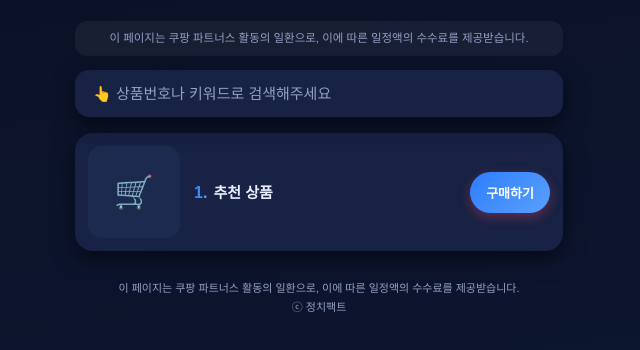
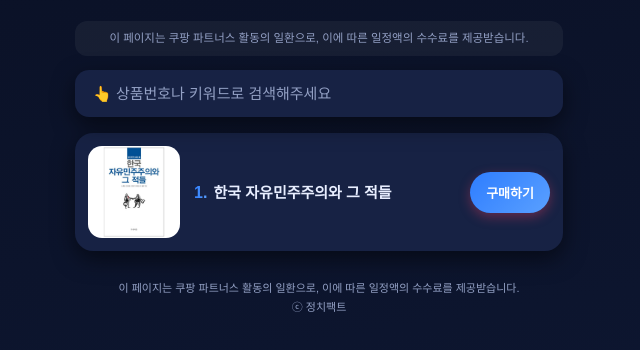
Before and after one commit to shop1649/fact, a plain HTML site: page index.html in a window 1280 px wide. Shown: the part 184-534 px from the top of the page, without its empty margins (321-961 px from the left). Drawn offline with Linux system fonts and the light colour scheme.

Commit message:
상품 갱신 2026-09-06 18:05

```diff
--- a/index.html
+++ b/index.html
@@ -63,9 +63,9 @@
 <div class="notice">이 페이지는 쿠팡 파트너스 활동의 일환으로, 이에 따른 일정액의 수수료를 제공받습니다.</div>
 <input class="search" id="q" type="search" placeholder="👆 상품번호나 키워드로 검색해주세요"
  oninput="for(const c of document.querySelectorAll('.card'))c.style.display=c.dataset.k.includes(this.value.trim().toLowerCase())?'':'none'">
-<a class="card" data-k="1 추천 상품" href="https://link.coupang.com/a/gO0xv5X5ie" target="_blank" rel="noopener sponsored">
-  <div class="thumb-fallback">🛒</div>
-  <div class="info"><div class="name"><span class="no">1.</span> 추천 상품</div></div>
+<a class="card" data-k="1 한국 자유민주주의와 그 적들" href="https://link.coupang.com/a/gO0xv5X5ie" target="_blank" rel="noopener sponsored">
+  <img class="thumb" src="img/1-56b2ab4c.jpg" alt="" loading="lazy">
+  <div class="info"><div class="name"><span class="no">1.</span> 한국 자유민주주의와 그 적들</div></div>
   <span class="btn">구매하기</span>
 </a>
 <footer>이 페이지는 쿠팡 파트너스 활동의 일환으로, 이에 따른 일정액의 수수료를 제공받습니다.<br>ⓒ 정치팩트</footer>
```
Also changed, not shown: img/1-56b2ab4c.jpg (added).
